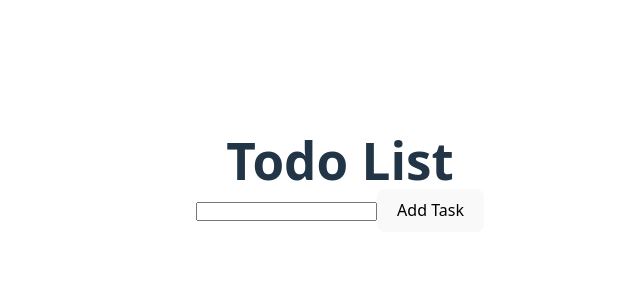
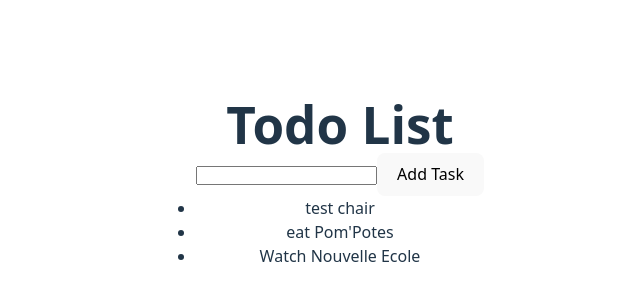
Before and after one commit to Jacma-pro/to-do-list-react, a React (Vite) app: page / in a window 1280 px wide. Shown: the part 218-518 px from the top of the page, without its empty margins (300-940 px from the left). Built offline with nearby package versions, Linux system fonts and the light colour scheme.

Commit message:
add handleAddTask in the return

```diff
--- a/src/components/todo.jsx
+++ b/src/components/todo.jsx
@@ -3,7 +3,7 @@
 import { useState } from 'react';
 
 const Todo = () => {
-  const [tasks, setTasks] = useState([]);
+    const [tasks, setTasks] = useState(["test chair", "eat Pom'Potes", "Watch Nouvelle Ecole"]);
     const [input, setInput] = useState('');
 
     const handleAddTask = () => {
@@ -24,13 +24,20 @@ const handleAddTask = () => {
                 <div className="input-section">
                     <input className='task-input'
                         type="text"
-          >
-          </input>
-          <button className='add-task-button'>Add Task</button>
+                        value={input}
+                        onChange={(e) => setInput(e.target.value)}
+                        onKeyDown={handleEnterKey}
+                    />
+                    <button className='add-task-button'
+                        onClick={handleAddTask}
+
+                    >Add Task</button>
                 </div>
                 <div className="task-section">
                     <ul className='task-list'>
-
+                        {tasks.map((task, index) => (
+                            <li key={index} className='task-item'>{task}</li>
+                        ))}
                     </ul>
                 </div>
             </div>
```
Lines whose indentation alone changed are shown as unchanged.
